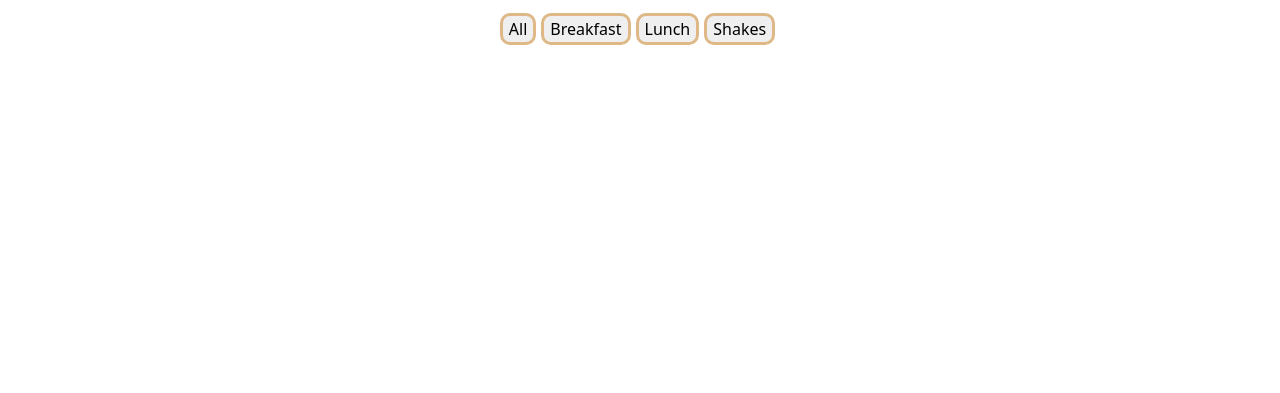
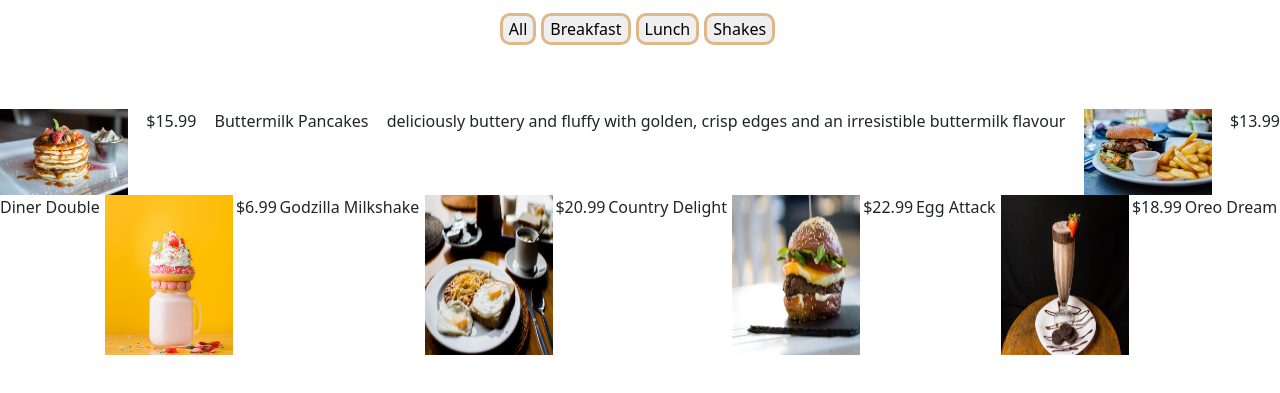
Before and after one commit to Seyi-Toluhi/Restaurant-Menu, a plain HTML site: page index.html in a window 1280 px wide. Shown: the part 137-530 px from the top of the page. Drawn offline with nearby package versions, Linux system fonts and the light colour scheme.

Commit message:
menu items data stored with arrays and object

```diff
--- a/index.html
+++ b/index.html
@@ -22,13 +22,16 @@
       <button class="menu lunch" id="lunch-menu">Lunch</button>
       <button class="menu shakes" id="treats-menu">Shakes</button>
     </section>
-    <section id="buttermilk-pancake-container"></section>
+</header>
+<div class="meal-container">
+
+   <!-- <section id="buttermilk-pancake-container"></section>
     <section id="diner-double-container"></section>
     <section id="godzilla-milkshake-container"></section>
     <section id="country-delight-container"></section>
     <section id="egg-attack-container"></section>
-    <section id="oreo-dream-container"></section>
-</header>
+    <section id="oreo-dream-container"></section>-->
+  </div>
 </body>
 
 <script src="main.js"></script>
--- a/main.js
+++ b/main.js
@@ -0,0 +1,38 @@
+//Selecting elements from HTML files
+const menuBtn = document.querySelectorAll(".menu");
+const meals = document.querySelector(".meal-container");
+
+
+// Creating arrays to store meal data
+const imgs = ["img1.jpeg", "img2.jpeg", "img3.jpeg", "img4.jpeg", "img5.jpeg", "img6.jpeg"];
+const mealNames = ["Buttermilk Pancakes", "Diner Double", "Godzilla Milkshake", "Country Delight", "Egg Attack", "Oreo Dream"];
+const mealInfo = {"img1.jpeg": "$15.99",
+"img2.jpeg": "$13.99",
+"img3.jpeg": "$6.99",
+"img4.jpeg": "$20.99",
+"img5.jpeg": "$22.99",
+"img6.jpeg": "$18.99"}
+//const imgText = {img1.jpg:img1, "img2.jpg", "img3.jpg", "img4.jpg", "img5.jpg", "img6.jpg"}
+const mealDesc =[" deliciously buttery and fluffy with golden, crisp edges and an irresistible buttermilk flavour",
+""];
+
+// looping through imgs array and displaying images to webpage
+for(let i = 0; i < imgs.length; i++){
+const showImages = document.createElement("img");
+const mealNameP = document.createElement("p")
+const priceDisplay = document.createElement("p")
+const showDescP = document.createElement("p")
+showImages.setAttribute("src", "images/" + imgs[i])
+const price = mealInfo[imgs[i]]
+const mealName = mealNames[i]
+const showDesc = mealDesc[i]
+
+//showImages.setAttribute("alt", "imgs")
+priceDisplay.textContent = price
+mealNameP.textContent = mealName
+showDescP.textContent = showDesc
+meals.appendChild(showImages)
+meals.appendChild(priceDisplay)
+meals.appendChild(mealNameP)
+meals.appendChild(showDescP)
+}
--- a/styles.css
+++ b/styles.css
@@ -26,3 +26,18 @@ border-radius: 10px;}
 #lunch-menu{margin-right: 5px;}
 
 #treats-menu{margin-right: 5px;}
+
+.meal-container{
+    margin-top: 5%;
+    display: flex;
+    flex-direction: row;
+    justify-content:space-between;
+    flex-wrap: wrap;
+}
+
+.meal-container img {
+
+    width: 10%;
+    float: left;
+    cursor: pointer;
+  }
```
Also changed, not shown: images/img1.jpeg (renamed from images/img-1.jpeg), images/img2.jpeg (renamed from images/img-2.jpeg), images/img3.jpeg (renamed from images/img-3.jpeg), images/img4.jpeg (renamed from images/img-4.jpeg), images/img5.jpeg (renamed from images/img-5.jpeg), images/img6.jpeg (renamed from images/img-6.jpeg), 1 other file.
